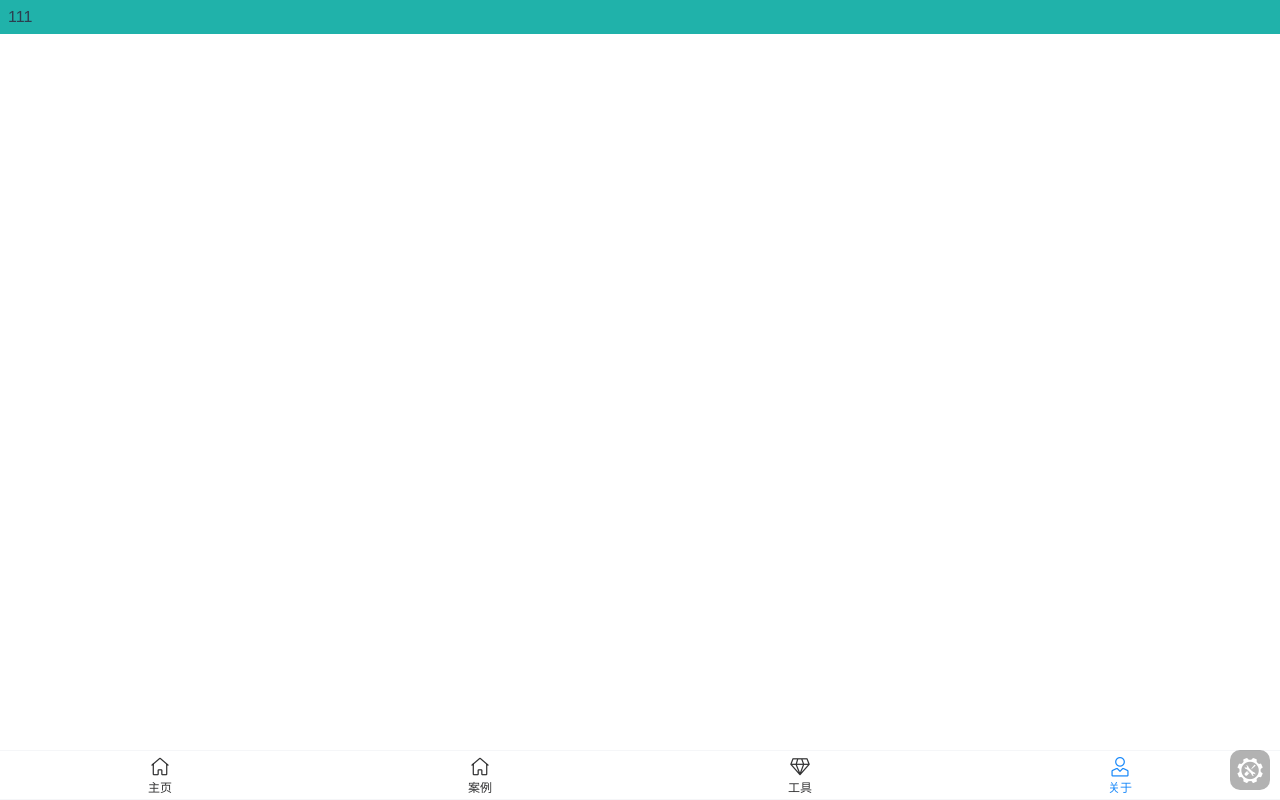
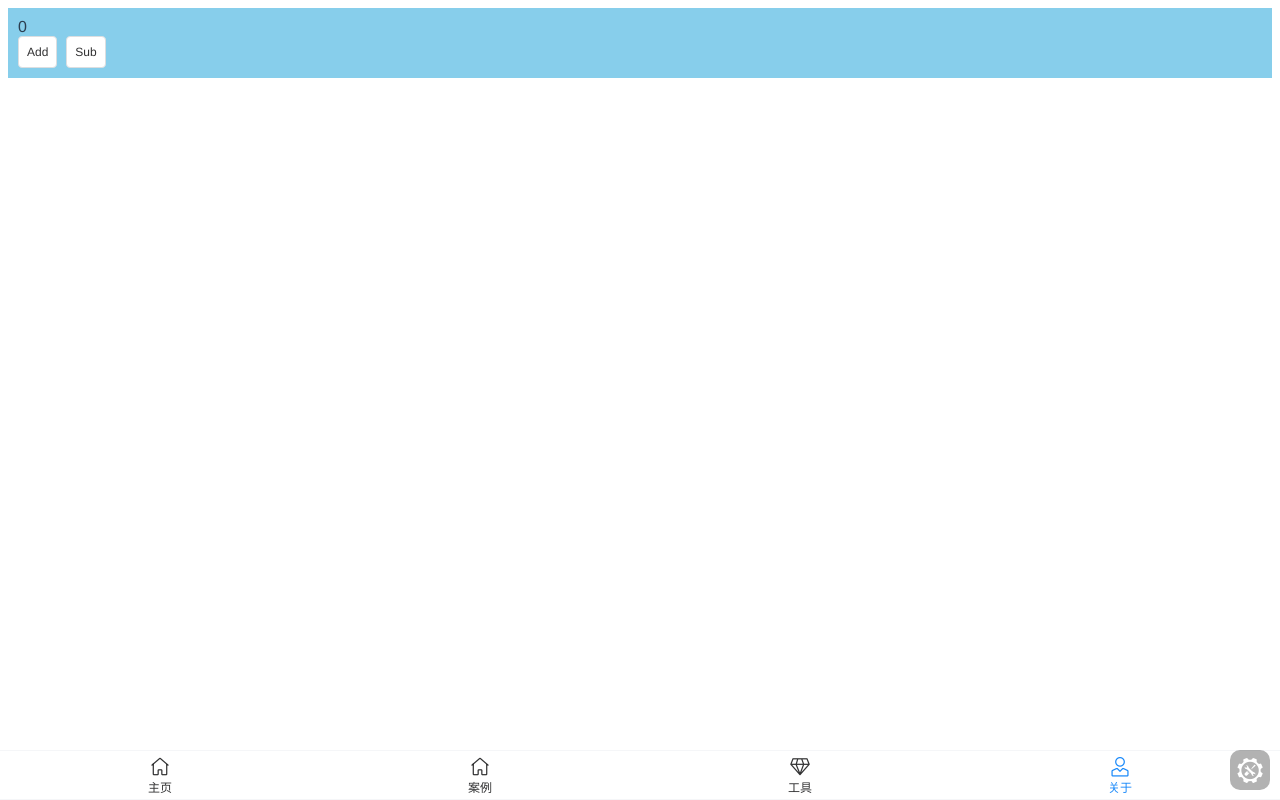
Before and after one commit to jay6697117/zjh-wecom-h5, a Vue app: page /#/about in a window 1280 px wide. Built offline with nearby package versions, Linux system fonts and the light colour scheme.

Commit message:
提交代码于: 2023-02-15 01:12:17

```diff
--- a/src/components/CountComp/index.vue
+++ b/src/components/CountComp/index.vue
@@ -1,9 +1,26 @@
 <template>
-  <div>111</div>
+  <div class="count-comp">
+    <div>{{ count }}</div>
+    <van-button size="small" type="default" @click="handleAdd">Add</van-button>&nbsp;
+    <van-button size="small" type="default" @click="handleSub">Sub</van-button>
+  </div>
 </template>
 
 <script lang="ts" setup>
+import { ref } from 'vue'
 console.log(111)
+const count = ref(0)
+const handleAdd = () => {
+  count.value += 1
+}
+const handleSub = () => {
+  count.value -= 1
+}
 </script>
 
-<style lang="less" scoped></style>
+<style lang="less" scoped>
+.count-comp {
+  padding: 10px;
+background-color: skyblue;
+}
+</style>
--- a/src/styles/index.less
+++ b/src/styles/index.less
@@ -26,6 +26,12 @@ a:hover {
   text-decoration: none;
 }
 
+* {
+  box-sizing: border-box;
+  margin: 0;
+  padding: 0;
+}
+
 // 去除滚动条:S
 // Chrome | Safari
 *::-webkit-scrollbar {
--- a/src/views/about/index.vue
+++ b/src/views/about/index.vue
@@ -1,4 +1,3 @@
-
 <script setup name="About">
 // import { ref } from 'vue'
 </script>
@@ -11,7 +10,10 @@
 
 <style lang="less" scoped>
 .about {
+  box-sizing: border-box;
   padding: 8px;
-  background-color: lightseagreen;
+  width: 100%;
+  height: 100%;
+  padding-bottom: 50px;
 }
 </style>
```
